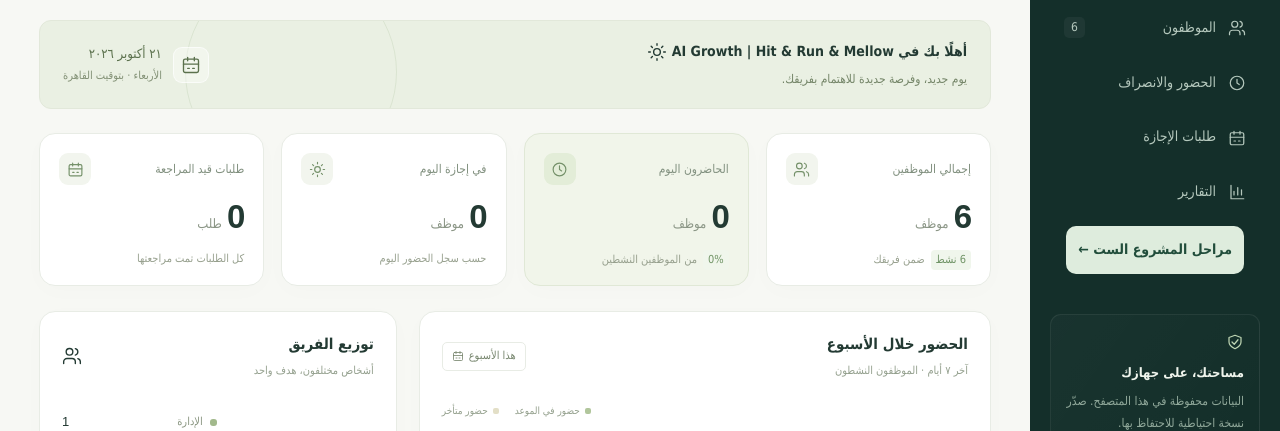
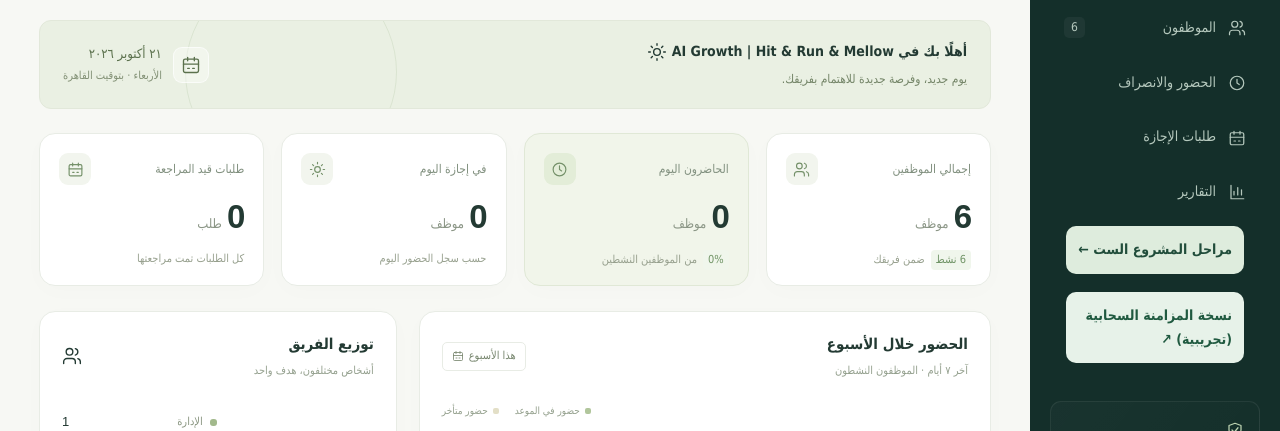
Before and after one commit to Mahmoudabdelk/MyTracker-, a website: page index.html in a window 1280 px wide. Shown: the part 311-742 px from the top of the page. Drawn offline with Linux system fonts and the light colour scheme.

Commit message:
Add link to hosted cloud sync prototype

```diff
--- a/index.html
+++ b/index.html
@@ -62,7 +62,8 @@
         >
       </nav>
       <div style="padding:10px 16px"><a href="project.html" style="display:block;border-radius:10px;padding:12px;background:#deecdd;color:#214d3b;text-decoration:none;font-weight:700">مراحل المشروع الست ←</a></div>
-      <div class="sidebar-bottom">
+      <div style="padding:8px 16px"><a href="cloud.html" style="display:block;background:#e7f2e9;color:#205a40;border-radius:10px;padding:12px;text-decoration:none;font-weight:700">نسخة المزامنة السحابية (تجريبية) ↗</a></div>
+        <div class="sidebar-bottom">
         <div class="local-note">
           <span data-icon="shield"></span><strong>مساحتك، على جهازك</strong>
           <p>
```
